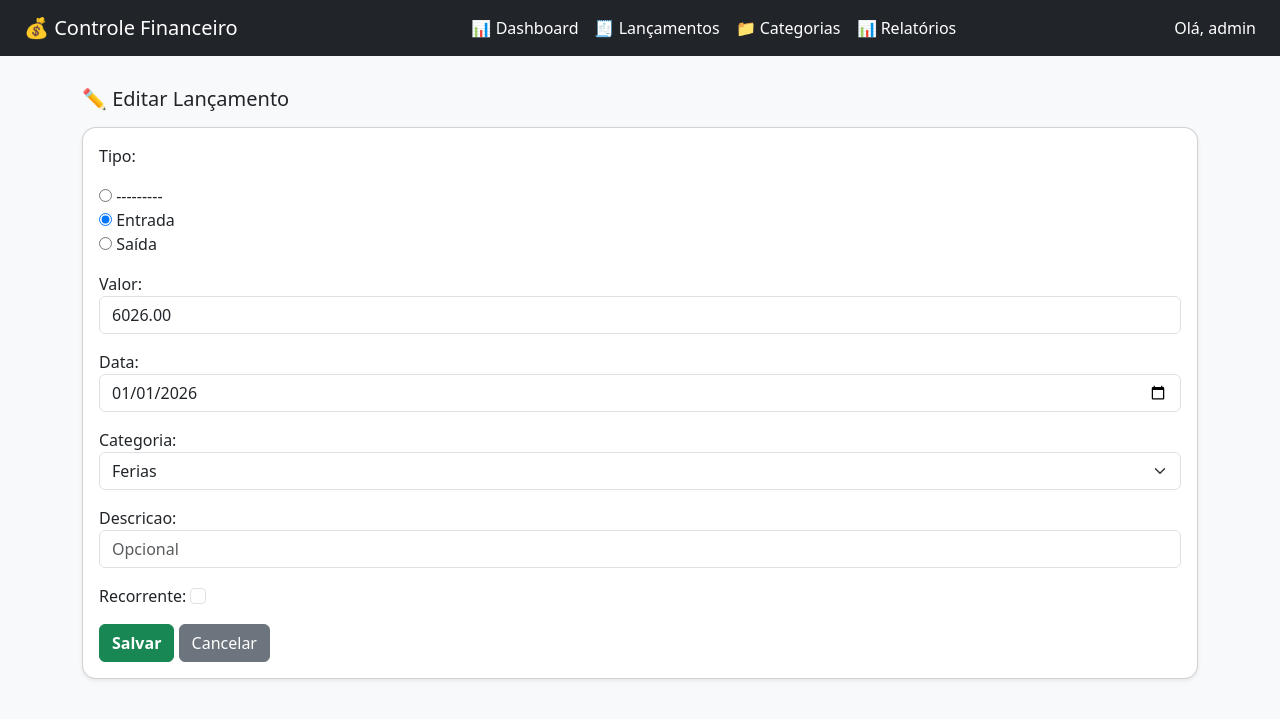
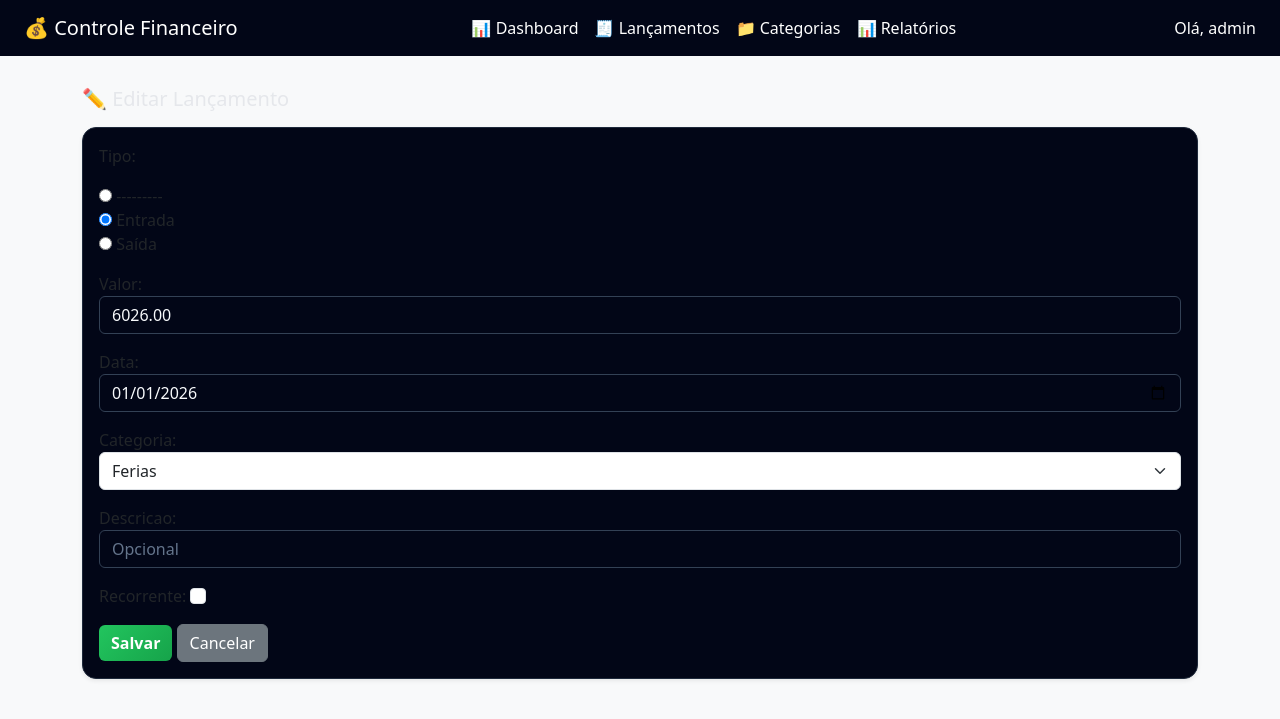
Before and after one commit to matheuspires1310-del/controle-financeiro, a Django app: page /lancamento/28/editar/ in a window 1280 px wide. Shown: the top 719 px of the page. Run offline with Django 5.2, Linux system fonts and the light colour scheme; a user stored in the database is signed in; data comes from the database, SQL or seed files in the repository.

Commit message:
dark mode dashboard

```diff
--- a/core/static/core/css/dashboard.css
+++ b/core/static/core/css/dashboard.css
@@ -126,3 +126,54 @@
         transform: translateY(0);
     }
 }
+
+/* ===========================
+   DARK MODE – DASHBOARD
+=========================== */
+
+body {
+    background-color: #0f172a;
+    color: #e5e7eb;
+}
+
+.card {
+    background-color: #020617;
+    border: 1px solid #1e293b;
+    box-shadow: 0 0 20px rgba(0,0,0,.4);
+}
+
+.navbar {
+    background: linear-gradient(90deg, #020617, #020617);
+}
+
+h1, h2, h3, h4 {
+    color: #f8fafc;
+}
+
+.form-control {
+    background-color: #020617;
+    color: #f8fafc;
+    border: 1px solid #334155;
+}
+
+.form-control::placeholder {
+    color: #64748b;
+}
+
+/* Destaques */
+.card-success {
+    border-left: 5px solid #22c55e;
+}
+
+.card-danger {
+    border-left: 5px solid #ef4444;
+}
+
+.card-info {
+    border-left: 5px solid #38bdf8;
+}
+
+.btn-success {
+    background: linear-gradient(135deg, #22c55e, #16a34a);
+    border: none;
+}
```
Also changed, not shown: core/templates/dashboard.html (+4 -3 lines), core/templatetags/formatacao.py (added, +11 -0 lines), core/templatetags/__init__.py (added).
